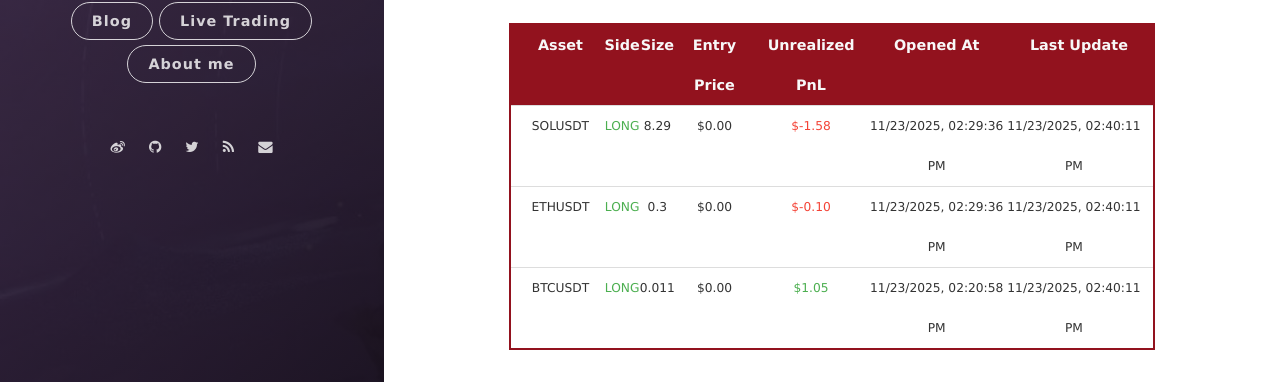
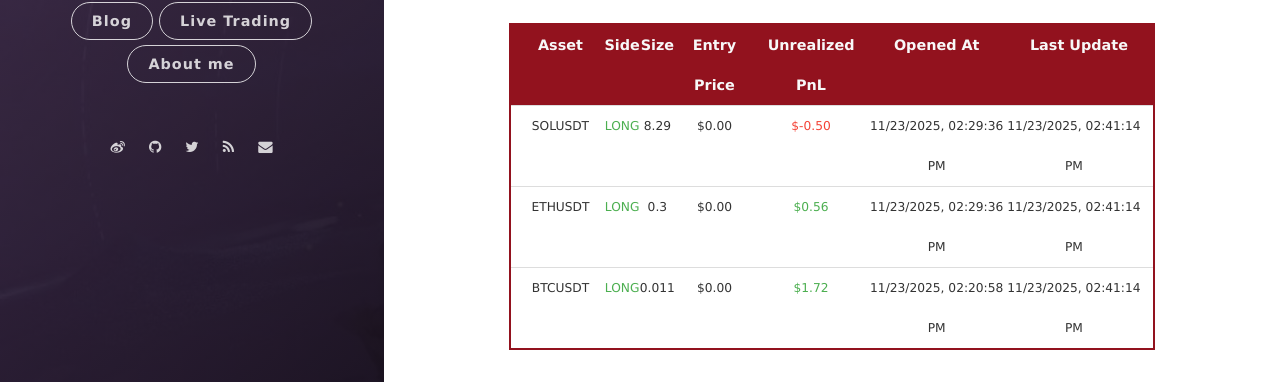
Before and after one commit to leeyegy/leeyegy.github.io, a Jekyll site: the page built from live-trading.html, in a window 1280 px wide and 1026 px high. Shown: the part 576-958 px from the top of the window. Built offline with Jekyll 4.4.1, drawn with Linux system fonts in a browser that asks for light colours; nearby versions of some CDN libraries.

Commit message:
AccountMonitor: refresh positions 2025-11-23T22:41:14+08:00

```diff
--- a/assets/data/binance/positions.json
+++ b/assets/data/binance/positions.json
@@ -4,26 +4,26 @@
     "side": "LONG",
     "size": 8.29,
     "entryPrice": 0.0,
-    "unrealizedPnl": -1.5751,
+    "unrealizedPnl": -0.4974,
     "openedAt": "2025-11-23T22:29:36+08:00",
-    "reportedAt": "2025-11-23T22:40:11+08:00"
+    "reportedAt": "2025-11-23T22:41:14+08:00"
   },
   {
     "symbol": "ETHUSDT",
     "side": "LONG",
     "size": 0.3,
     "entryPrice": 0.0,
-    "unrealizedPnl": -0.099,
+    "unrealizedPnl": 0.564,
     "openedAt": "2025-11-23T22:29:36+08:00",
-    "reportedAt": "2025-11-23T22:40:11+08:00"
+    "reportedAt": "2025-11-23T22:41:14+08:00"
   },
   {
     "symbol": "BTCUSDT",
     "side": "LONG",
     "size": 0.011,
     "entryPrice": 0.0,
-    "unrealizedPnl": 1.0549,
+    "unrealizedPnl": 1.7182,
     "openedAt": "2025-11-23T22:20:58+08:00",
-    "reportedAt": "2025-11-23T22:40:11+08:00"
+    "reportedAt": "2025-11-23T22:41:14+08:00"
   }
 ]
```
